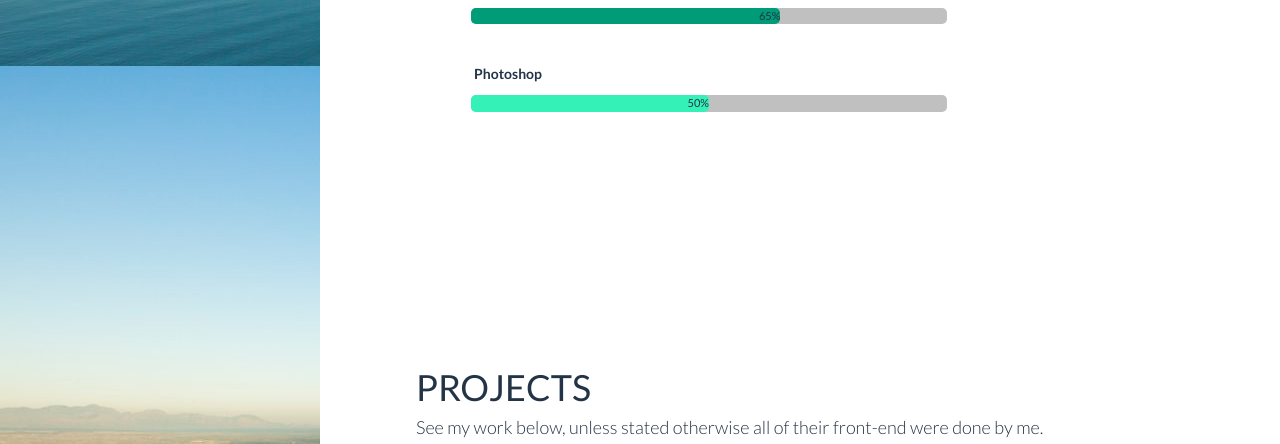
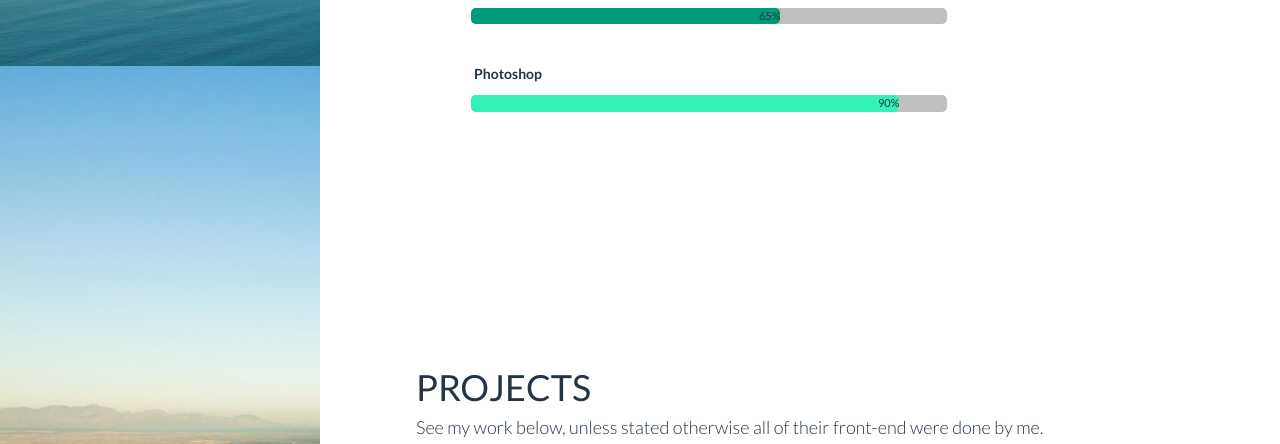
Before and after one commit to LuyoloLuja/my-portfolio, a plain HTML site: page index.html in a window 1280 px wide. Shown: the part 1272-1716 px from the top of the page. Drawn offline with Linux system fonts and the light colour scheme.

Commit message:
added active links on my page

```diff
--- a/css/stylesheet.css
+++ b/css/stylesheet.css
@@ -159,7 +159,7 @@ h1, h2, h3, h4 {
 .skills .skills-content .section-title .bars #photoshop {
     border-radius: 5px;
     background-color: #34f1b8;
-    width: 50%;
+    width: 90%;
     text-align: right;
 }
 
--- a/index.html
+++ b/index.html
@@ -100,7 +100,7 @@
 
                             <p>Photoshop</p>
                             <div class="skill-bar">
-                            <div id="photoshop">50%</div>
+                            <div id="photoshop">90%</div>
                         </div>
                     </div>
                 </div>
@@ -204,7 +204,7 @@
 
                     <div class="icons">
                         <span style="margin-right: 3.5em;">Email:</span>
-                        <a href="http://mail.google.com/mail/?view=cm&fs=1&tf=1&to=&su=luyolom19@gmail.com&su=Hello&shva=1" style="display: inline-block;"><div class="fa fa-envelope">luyolo@gmail.com</div></a>
+                        <a href="http://mail.google.com/mail/?view=cm&fs=1&tf=1&to=&su=luyolom19@gmail.com&su=Hello&shva=1" target="_blank" style="display: inline-block;"><div class="fa fa-envelope">luyolo@gmail.com</div></a>
                         <div></div>
 
                         <span style="margin-right: 3em;">Github:</span>
```
